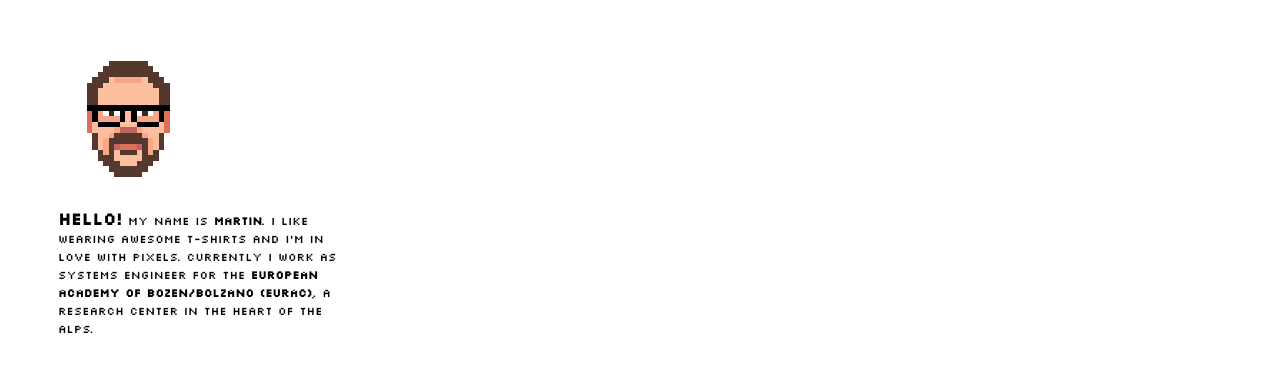
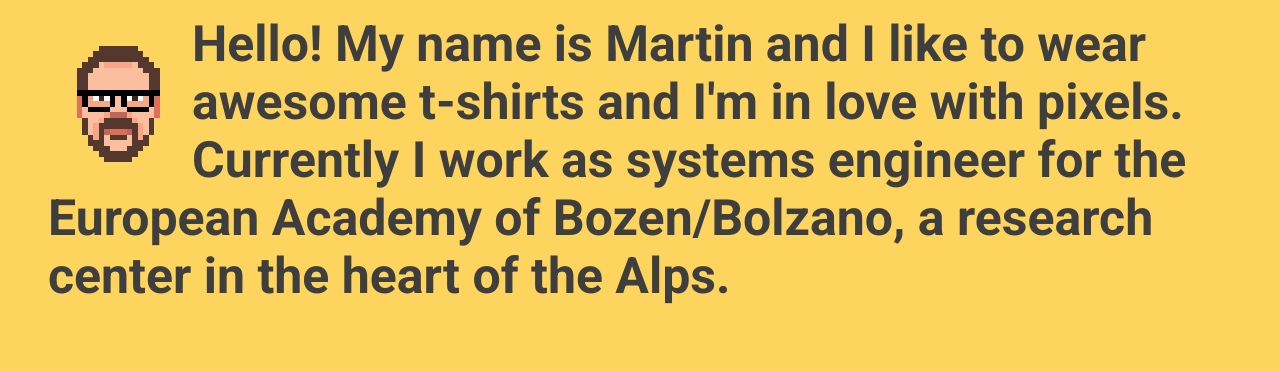
Before and after one commit to palmamartin/martin.palma.bz, a plain HTML site: page index.html in a window 1280 px wide. Drawn offline with Linux system fonts and the light colour scheme.

Commit message:
yellow is the new black

```diff
--- a/index.html
+++ b/index.html
@@ -4,19 +4,30 @@
     <meta charset="UTF-8" />
     <meta http-equiv="X-UA-Compatible" content="IE=edge">
     <meta name="viewport" content="width=device-width, initial-scale=1">
-    <title>martin.palma.bz</title>
-	<link rel="stylesheet" href="css/screen.css" type="text/css" media="screen" charset="utf-8">
+    <link href='http://fonts.googleapis.com/css?family=Roboto:700' rel='stylesheet' type='text/css'>
+    <title>martin palma</title>
+    <style type="text/css">
+	body {
+		font-family: 'Roboto', sans-serif;
+		font-weight: 700;
+		font-size: 50px;
+		text-align: left;
+		padding: 0 40px;
+		background: #FDD55E;
+		color: #3E3E3E;
+	}
+
+	p {
+		margin: 15px 0;
+	}
+
+	img { margin-top: 20px;
+    </style>
   </head>
-  <body>
-
-<div id="content">
-  <img src="static/pixelme.png" alt="martin palma" />
-	<p>
-	    	<h2>HELLO!</h2> My name is <b>Martin</b>. I like wearing awesome t-shirts and I'm in love with pixels.
-			Currently I work as systems engineer for the <b>European Academy of
-        Bozen/Bolzano (EURAC)</b>, a research center in the heart of the Alps.
-  </p>
-</div>
+<body>
+<p>
+<img src="static/pixelme.png" alt="martin palma" align="left" /> Hello! My name is <b>Martin</b> and I like to wear awesome t-shirts and I'm in love with pixels. Currently I work as systems engineer for the <b>European Academy of Bozen/Bolzano</b>, a research center in the heart of the Alps.
+</p>
 
 </body>
 </html>
```
